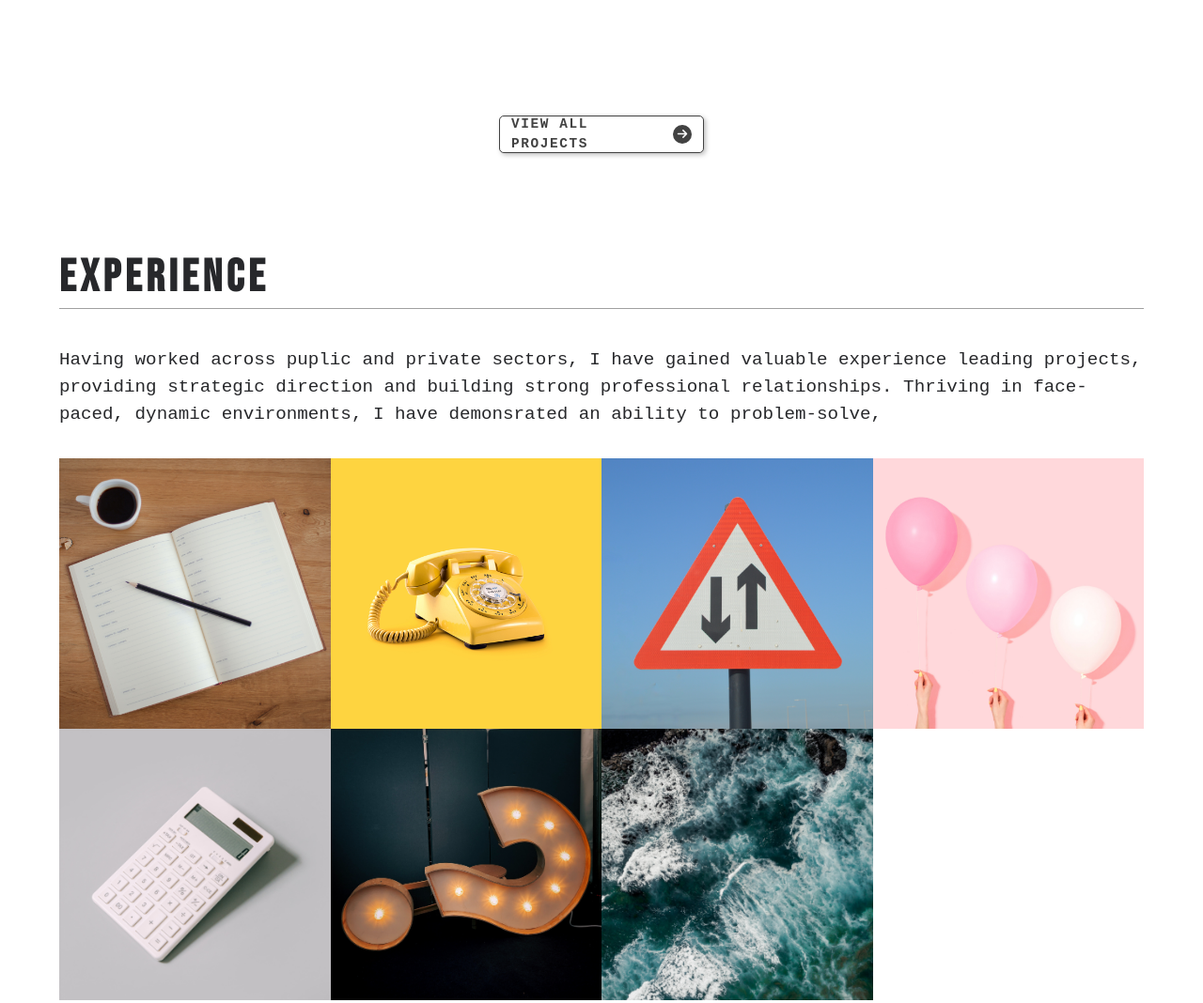
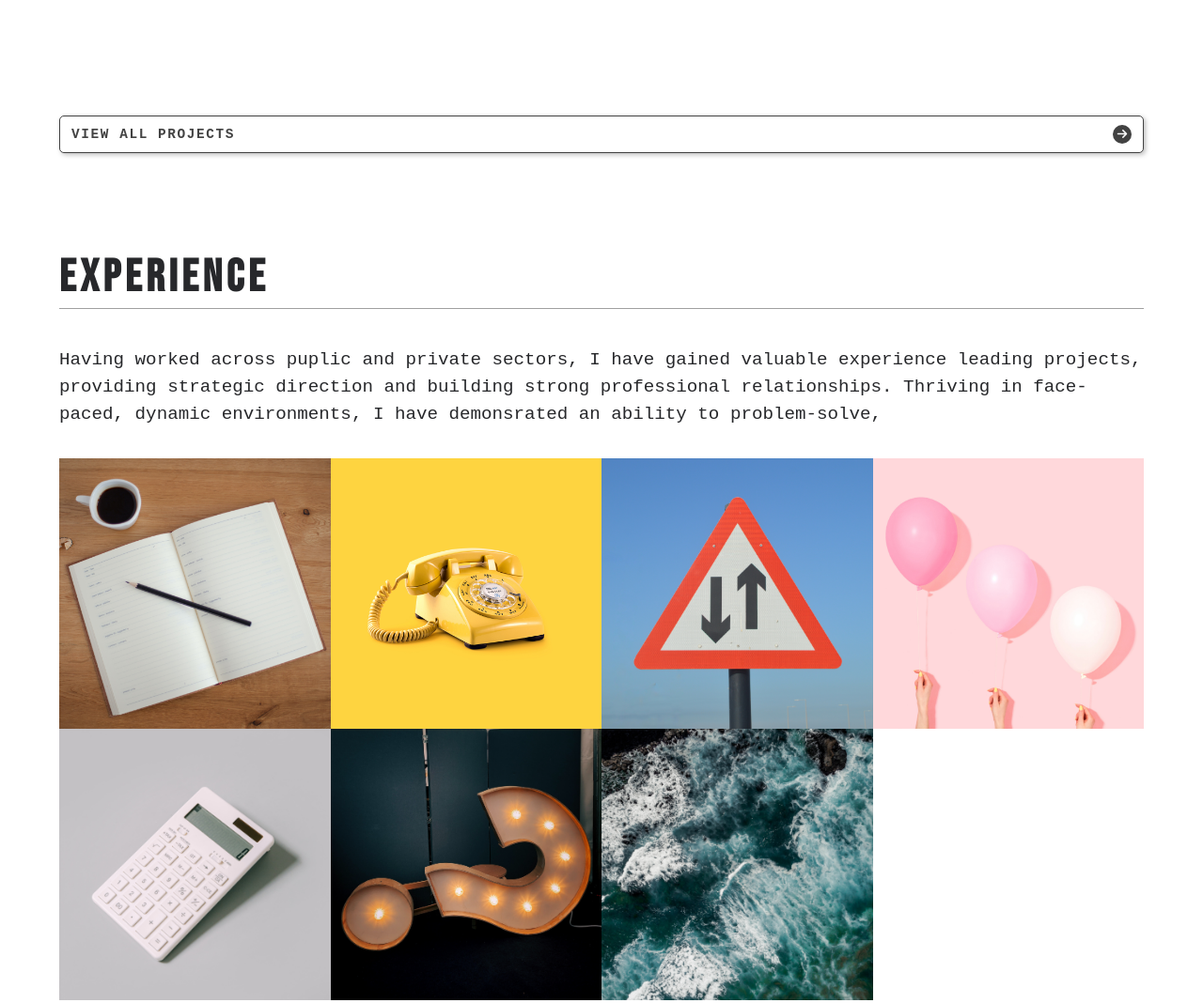
Before and after one commit to Matt-Willis-20/Portfolio, a plain HTML site: page index.html in a window 1280 px wide. Shown: the part 2060-3128 px from the top of the page at 94% size. Drawn offline with Linux system fonts and the light colour scheme.

Commit message:
style: update view-all btn width to min-width

```diff
--- a/styles/style.scss
+++ b/styles/style.scss
@@ -188,7 +188,7 @@ button {
 .view-all-btn {
     background-color: var(--portfolio-btn-color);
     padding: 0.5rem 0.75rem;
-    width: 218px;
+    min-width: 218px;
     text-transform: uppercase;
     font-family: monospace;
     border: 1px solid var(--icon-color);
```
Also changed, not shown: styles/style.css, 1 other file.
